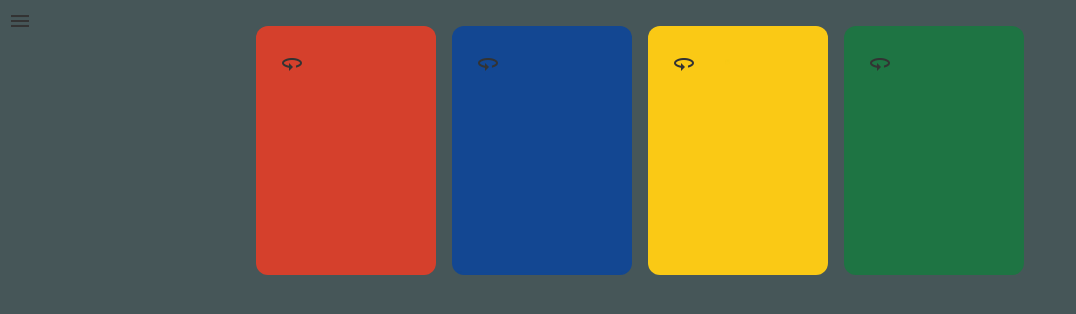
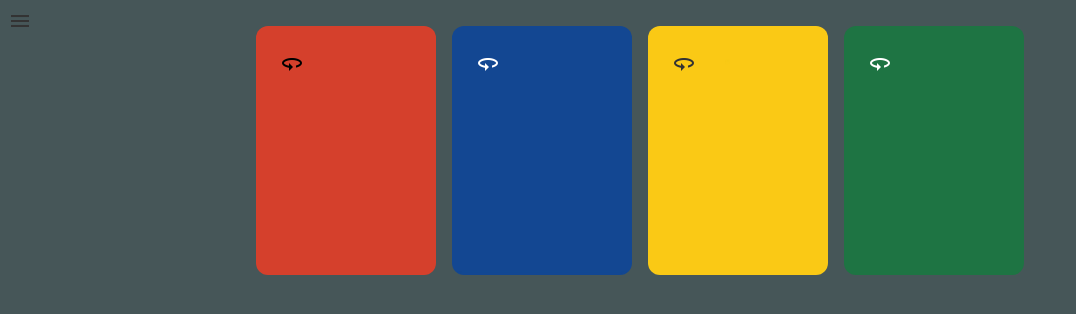
Before and after one commit to zahariev/yoko, an Angular app: page / in a window 1280 px wide. Shown: the top 314 px of the page, without its empty margins (0-1076 px from the left). Built offline with nearby package versions, Linux system fonts and the light colour scheme.

Commit message:
fix: deck turn icon color

```diff
--- a/src/app/card/card.component.html
+++ b/src/app/card/card.component.html
@@ -12,6 +12,7 @@
   cdkDragBoundary="body"
 >
   <div
+    [style.color]="getDeckState(1) === '_front' ? 'white' : 'black'"
     class="deck"
     (click)="takeCard(1)"
     [style.background]="'url(./assets/red' + getDeckState(1) + '.jpg)'"
@@ -23,6 +24,7 @@
     <span> </span>
   </div>
   <div
+    [style.color]="getDeckState(2) === '_front' ? 'black' : 'white'"
     class="deck"
     (click)="takeCard(2)"
     [style.background]="'url(./assets/blue' + getDeckState(2) + '.jpg)'"
@@ -44,6 +46,7 @@
     <span> </span>
   </div>
   <div
+    [style.color]="getDeckState(4) === '_front' ? 'black' : 'white'"
     class="deck"
     (click)="takeCard(4)"
     [style.background]="'url(./assets/green' + getDeckState(4) + '.jpg)'"
--- a/src/app/card/card.component.ts
+++ b/src/app/card/card.component.ts
@@ -121,7 +121,6 @@ export class CardComponent implements OnInit {
       ].includes(card)
     )
       return "black";
-    else if (card === 4) return "red";
     else return "white";
   }
   resetDeck() {
```
